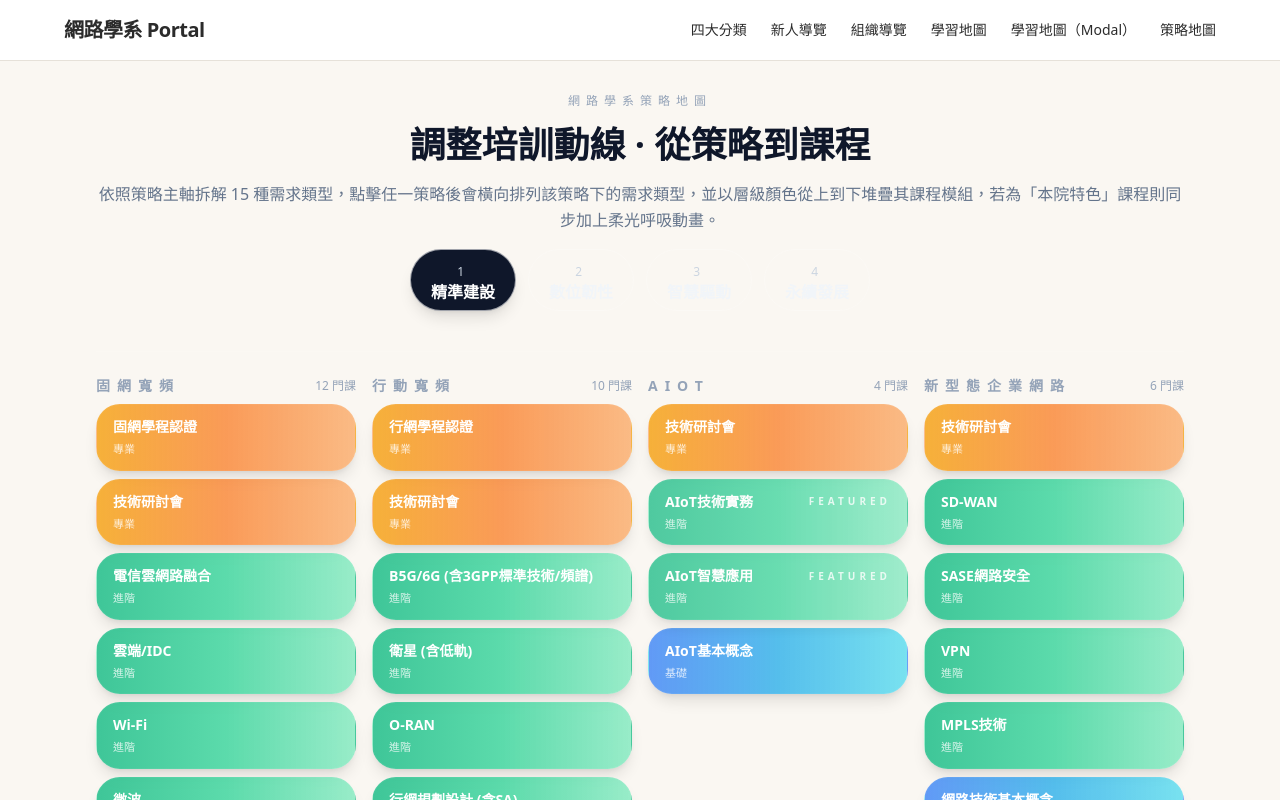
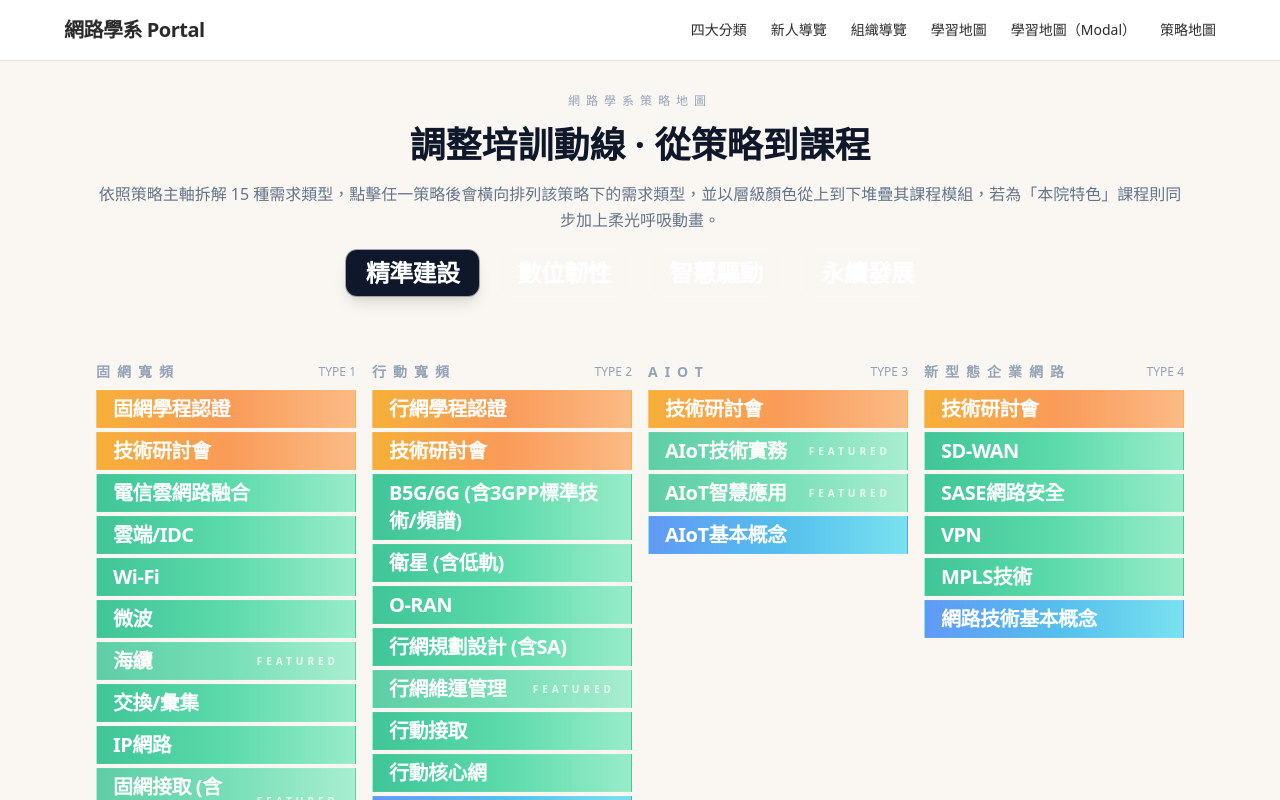
Before and after one commit to lolotw-sudo/network-dept-portal, a React (Vite) app: page /#/strategy-map in a window 1280 px wide. Shown: the top 800 px of the page. Built offline with nearby package versions, Linux system fonts and the light colour scheme.

Commit message:
Polish strategy map layout

```diff
--- a/src/pages/StrategyMap.tsx
+++ b/src/pages/StrategyMap.tsx
@@ -27,53 +27,51 @@ const StrategyMap = () => {
           <p className="text-slate-500 leading-relaxed">
             依照策略主軸拆解 15 種需求類型，點擊任一策略後會橫向排列該策略下的需求類型，並以層級顏色從上到下堆疊其課程模組，若為「本院特色」課程則同步加上柔光呼吸動畫。
           </p>
-          <div className="flex flex-wrap justify-center gap-3">
+          <div className="flex flex-wrap justify-center gap-4">
             {strategies.map((strategy, idx) => (
               <button
                 key={strategy.strategy}
                 onClick={() => setActive(idx)}
-                className={`px-5 py-2 rounded-full border transition ${
+                className={`px-5 py-2 rounded-xl border transition ${
                   active === idx
-                    ? "bg-slate-900 text-white border-white/60 shadow-lg"
-                    : "border-white/20 text-slate-100 hover:border-slate-50"
+                    ? "bg-slate-900 text-white border-white/60 shadow-lg text-lg"
+                    : "border-white/20 text-slate-100 hover:border-slate-50 text-base"
                 }`}
               >
-                <span className="text-xs uppercase tracking-[0.4em] text-slate-300">
-                  {idx + 1}
+                <span className="block font-bold leading-tight text-2xl tracking-tight text-white">
+                  {strategy.strategy}
                 </span>
-                <span className="block font-bold leading-tight">{strategy.strategy}</span>
               </button>
             ))}
           </div>
         </header>
 
-        <div className="space-y-6 border-t border-white/10 pt-6">
+        <div className="space-y-5 border-t border-white/10 pt-6">
           <div className="flex flex-wrap justify-between gap-4">
-            {highlightStrategy.types.map(type => (
+            {highlightStrategy.types.slice(0, 5).map(type => (
               <div key={type.id} className="flex-1 min-w-[220px]">
                 <div className="flex items-center justify-between mb-2">
                   <h3 className="text-sm font-bold uppercase tracking-[0.5em] text-slate-400">
                     {type.name}
                   </h3>
-                  <span className="text-xs text-slate-400">{type.courses.length} 門課 </span>
+                  <span className="text-xs text-slate-400">TYPE {type.id}</span>
                 </div>
-                <div className="space-y-2">
+                <div className="flex flex-col gap-1">
                   {type.courses.map(course => {
                     const palette = levelPalette[course.level];
                     return (
                       <div
                         key={course.name}
-                        className={`rounded-3xl border border-white/5 bg-gradient-to-r ${palette.gradient} px-4 py-3 text-white shadow-lg ${course.is_featured ? "animate-pulse" : ""}`}
+                        className={`border border-white/5 bg-gradient-to-r ${palette.gradient} px-4 py-1 text-xl font-semibold tracking-tight text-white ${course.is_featured ? "animate-pulse" : ""}`}
                       >
                         <div className="flex items-center justify-between gap-4">
-                          <p className="font-semibold text-sm">{course.name}</p>
+                          <p className="font-semibold">{course.name}</p>
                           {course.is_featured && (
                             <span className="text-[10px] font-bold uppercase tracking-[0.4em] text-white/80">
                               FEATURED
                             </span>
                           )}
                         </div>
-                        <p className="text-[11px] text-white/80 mt-1">{course.level}</p>
                       </div>
                     );
                   })}
```
